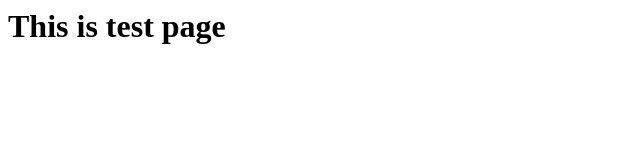
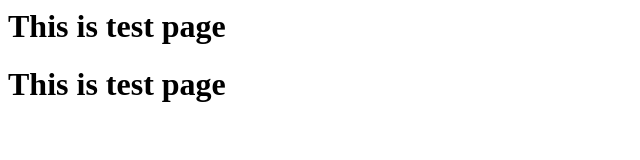
Before and after one commit to utpalkoley/utpalappleassociation.github.io, a plain HTML site: page index.html in a window 1280 px wide. Shown: the whole page, without its empty margins (0-640 px from the left). Drawn offline with Linux system fonts and the light colour scheme.

Commit message:
Updated index file

```diff
--- a/index.html
+++ b/index.html
@@ -1 +1,2 @@
 <h1>This is test page</h1>
+<h1>This is test page</h1>
```
